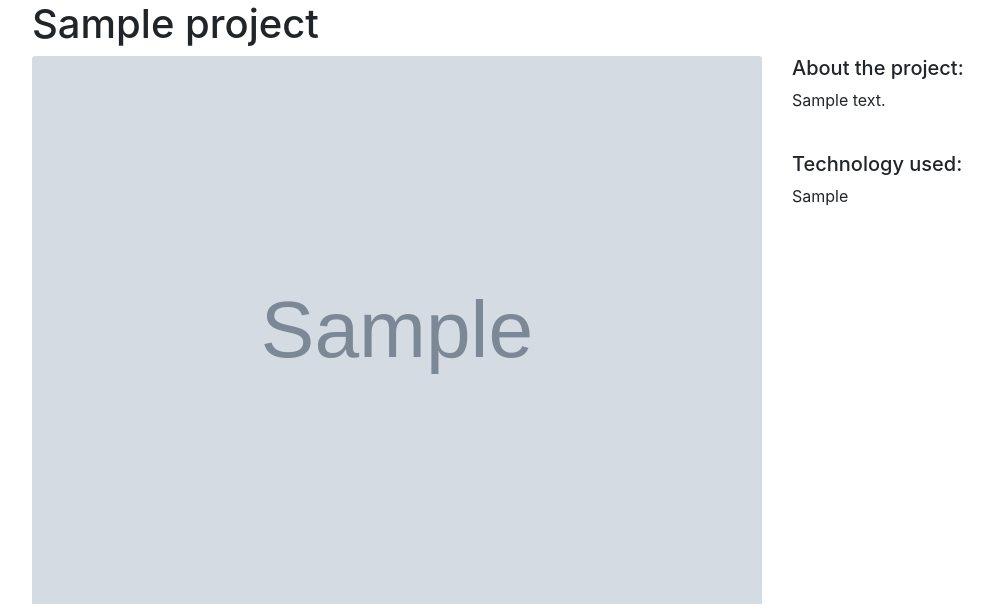
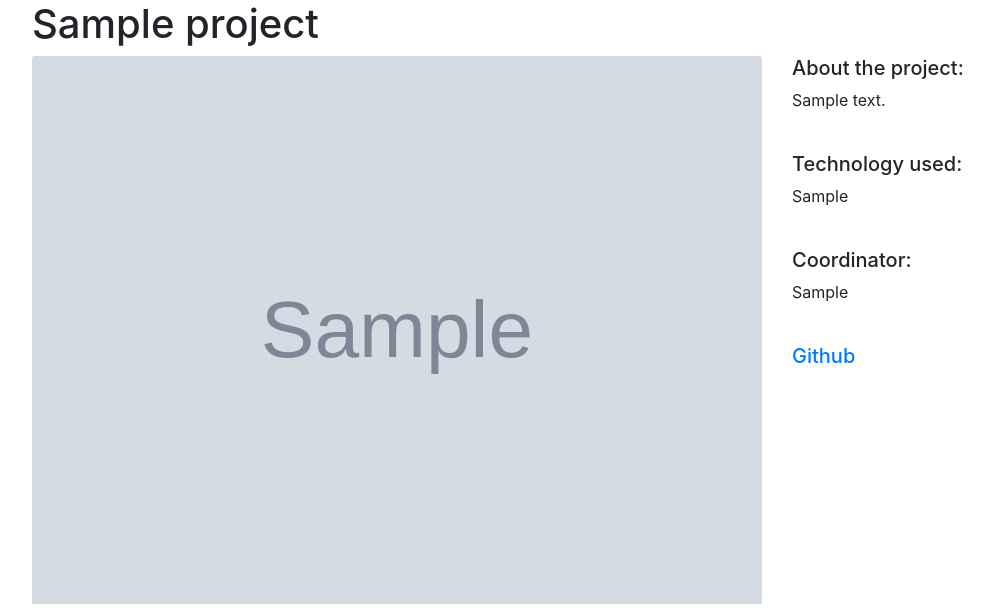
Before and after one commit to BHCC-CSX/CSXDjangoSite, a Django app: page /1/ in a window 1280 px wide. Shown: the part 56-664 px from the top of the page, without its empty margins (53-1046 px from the left). Run offline with Django 3.2, Linux system fonts and the light colour scheme; tables that the repository leaves empty hold one stand-in row (values such as "Sample post"); grey boxes marked "Sample" are stand-in pictures; some libraries are stand-ins or nearby versions.

Commit message:
Add fields for link and coordinator to Project model

```diff
--- a/projects/models.py
+++ b/projects/models.py
@@ -5,4 +5,6 @@ class Project(models.Model):
 	title = models.CharField(max_length=100)
 	description = models.TextField()
 	technology = models.CharField(max_length=20)
+	coordinator = models.CharField(max_length=70)
+	link = models.CharField(max_length=100)
 	image = models.FilePathField(path="/img")
--- a/projects/templates/project_detail.html
+++ b/projects/templates/project_detail.html
@@ -12,6 +12,11 @@
         <br>
         <h5>Technology used:</h5>
         <p>{{ project.technology }}</p>
+        <br>
+        <h5>Coordinator:</h5>
+        <p>{{ project.coordinator }}</p>
+        <br>
+        <h5><a href="{{ project.link }}">Github</a></h5>
 	</div>
 </div>
 {% endblock %}
```
Also changed, not shown: projects/migrations/0002_auto_20191127_2239.py (added).
